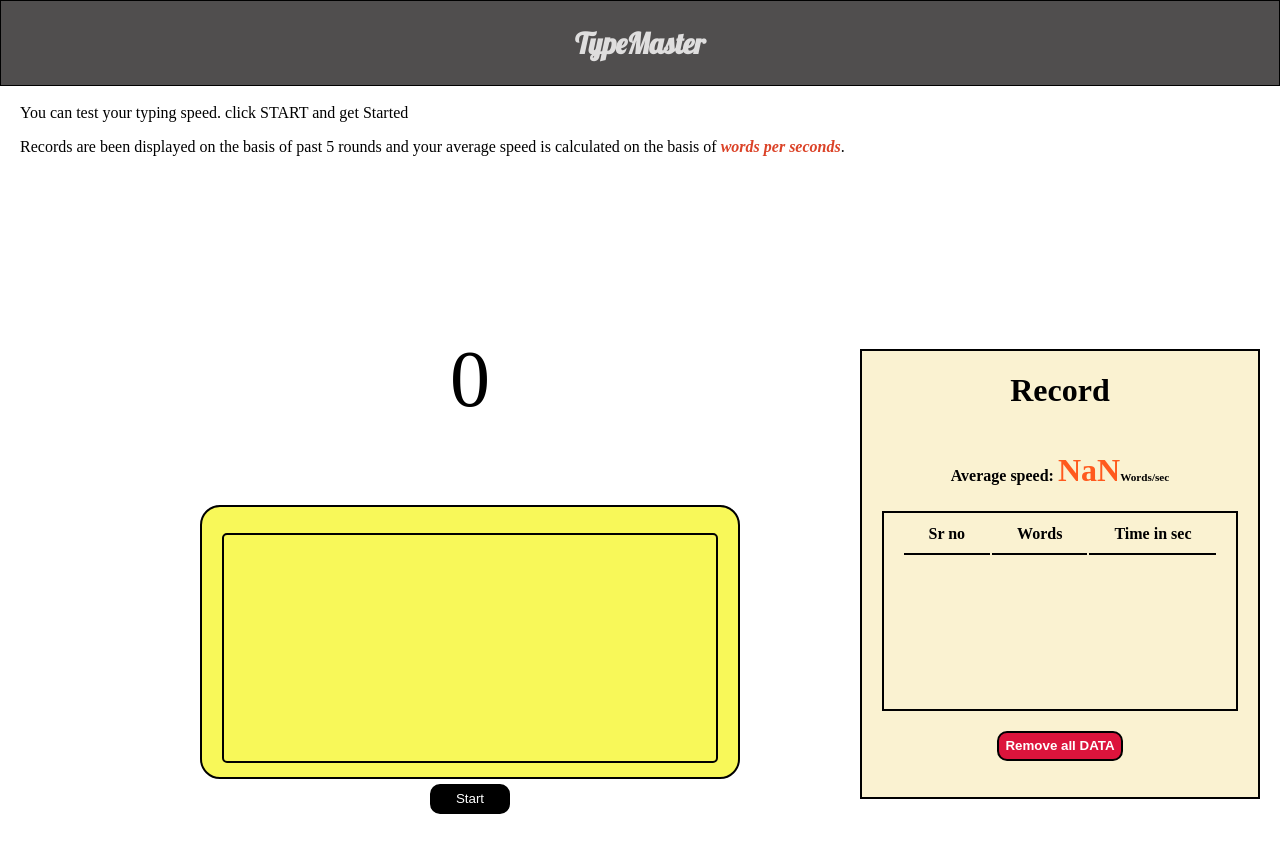
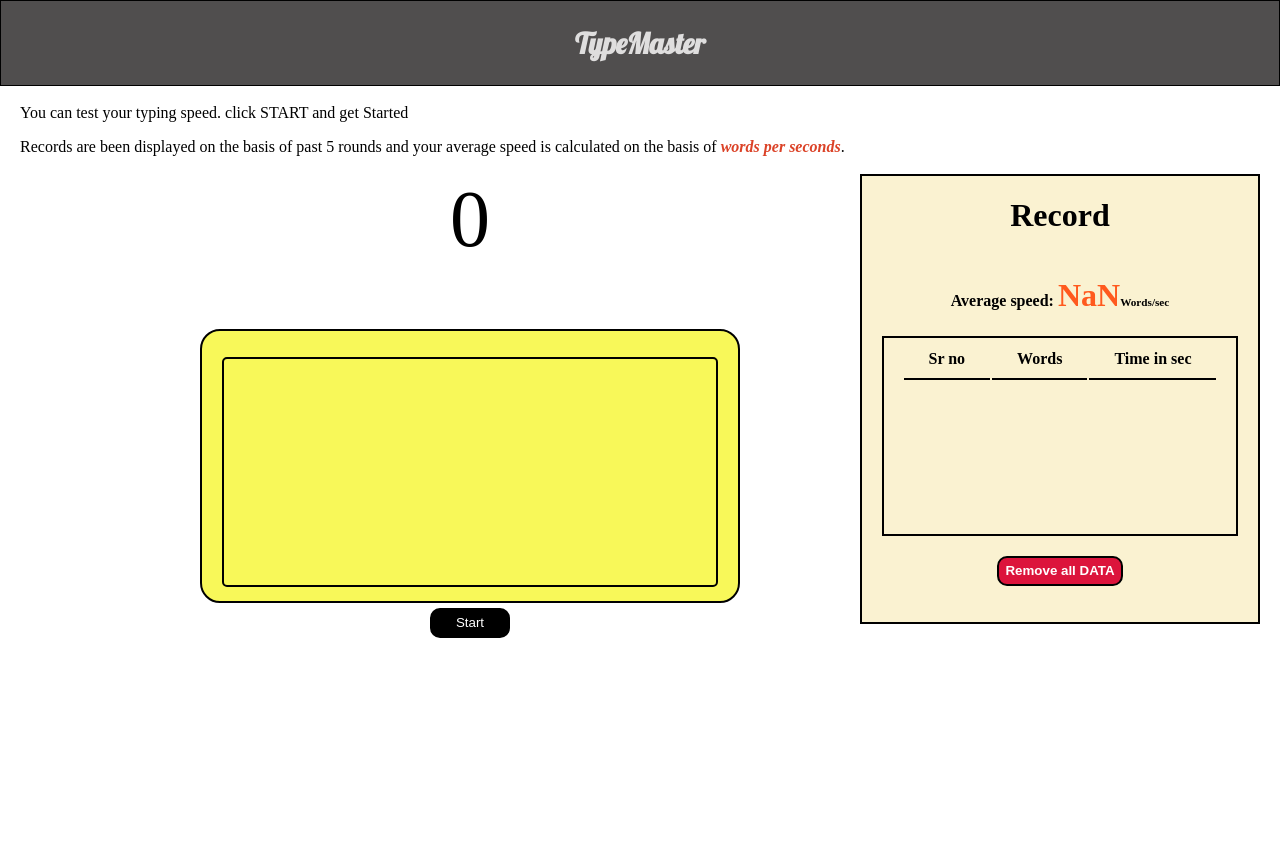
Before and after one commit to Pranay-Prasad/TypeMaster, a plain HTML site: page index.html in a window 1280 px wide. Drawn offline with Linux system fonts and the light colour scheme; a web font is replaced by a local one.

Commit message:
final commit

```diff
--- a/style.css
+++ b/style.css
@@ -9,7 +9,7 @@ body{
 }
 .main{
     display: flex;
-    align-items:center ;
+    align-items:flex-start;
     justify-content: flex-end;
     min-height: 100vh;
 }
@@ -48,6 +48,7 @@ body{
     justify-content: center;
     align-items: center;
     margin: 50px 90px;
+    margin-top: 0;
 }
 .display{
     border: 2px solid black;
@@ -78,7 +79,7 @@ body{
     border-bottom: 1px solid black;
 }
 .timer{
-    margin-bottom: 5rem;
+    margin-bottom: 4rem;
     font-size: 5rem;
 }
 .container{
```
